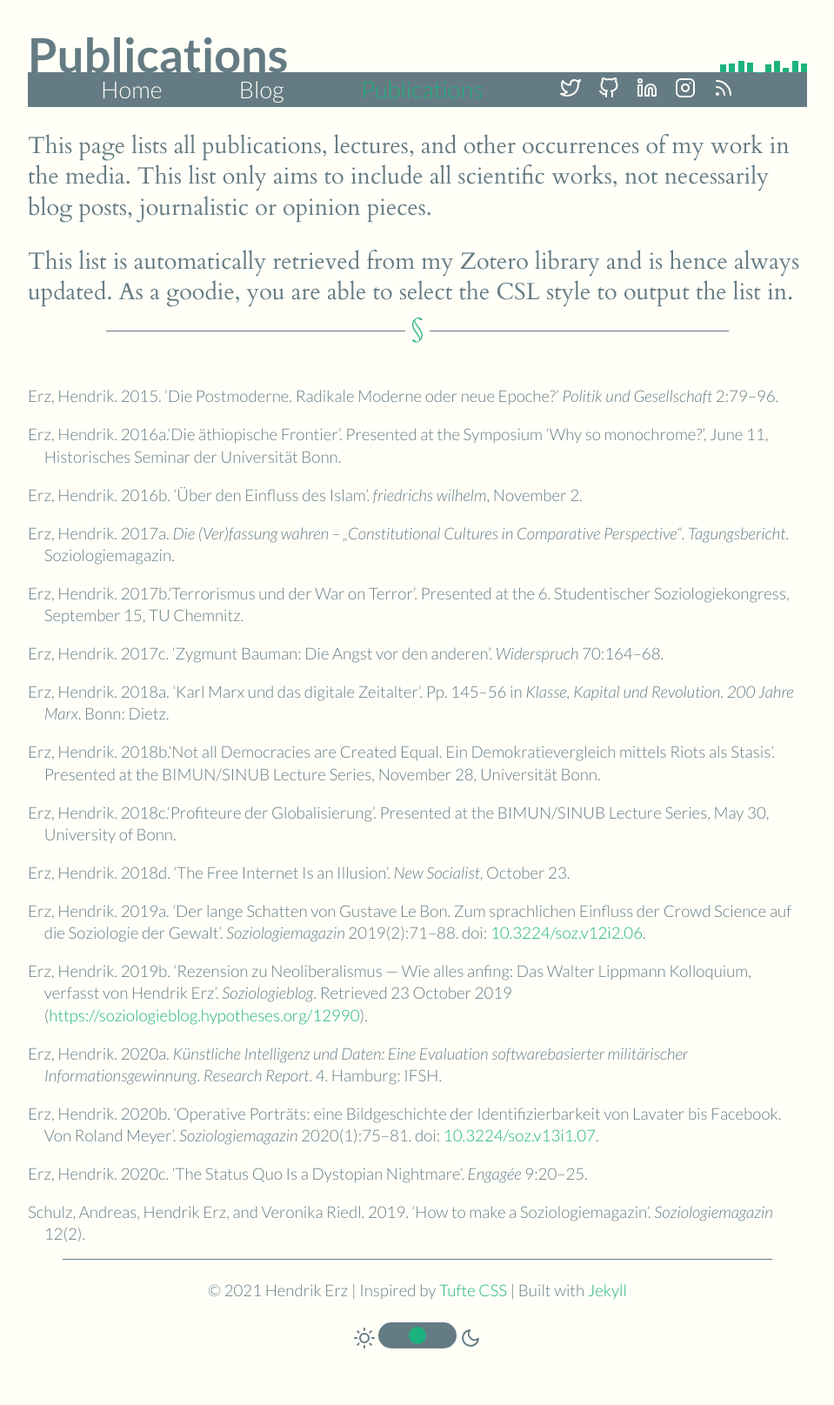
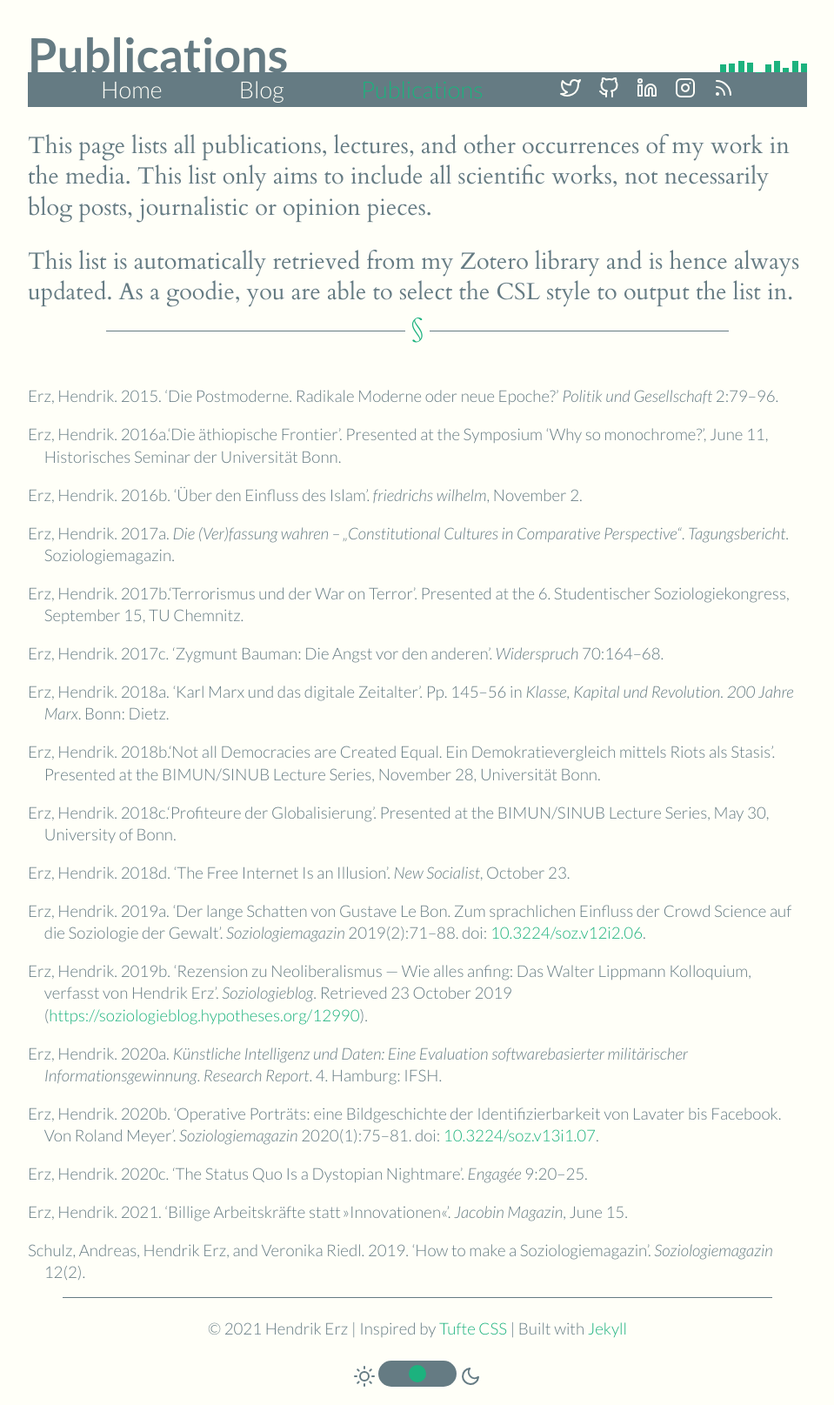
Before and after one commit to nathanlesage/homepage, a Jekyll site: the page built from publications/index.html, in a window 1280 px wide. Shown: the whole page at 87% size, without its empty margins (160-1119 px from the left). Built offline with Jekyll 4.4.1, drawn with Linux system fonts in a browser that asks for light colours; nearby versions of some CDN libraries; before the commit the page ends 1571 px from its top, so only the background shows below that.

Commit message:
Update publications

```diff
--- a/_includes/publications.html
+++ b/_includes/publications.html
@@ -15,5 +15,6 @@
   <div class="csl-entry" style="margin-bottom: 1em;">Erz, Hendrik. 2020a. <i>K&#xFC;nstliche Intelligenz und Daten: Eine Evaluation softwarebasierter milit&#xE4;rischer Informationsgewinnung</i>. <i>Research Report</i>. 4. Hamburg: IFSH.</div>
   <div class="csl-entry" style="margin-bottom: 1em;">Erz, Hendrik. 2020b. &#x2018;Operative Portr&#xE4;ts: eine Bildgeschichte der Identifizierbarkeit von Lavater bis Facebook. Von Roland Meyer&#x2019;. <i>Soziologiemagazin</i> 2020(1):75&#x2013;81. doi: <a href="https://doi.org/10.3224/soz.v13i1.07">10.3224/soz.v13i1.07</a>.</div>
   <div class="csl-entry" style="margin-bottom: 1em;">Erz, Hendrik. 2020c. &#x2018;The Status Quo Is a Dystopian Nightmare&#x2019;. <i>Engag&#xE9;e</i> 9:20&#x2013;25.</div>
+  <div class="csl-entry" style="margin-bottom: 1em;">Erz, Hendrik. 2021. &#x2018;Billige Arbeitskr&#xE4;fte statt&#x202F;&#xBB;Innovationen&#xAB;&#x2019;. <i>Jacobin Magazin</i>, June 15.</div>
   <div class="csl-entry">Schulz, Andreas, Hendrik Erz, and Veronika Riedl. 2019. &#x2018;How to make a Soziologiemagazin&#x2019;. <i>Soziologiemagazin</i> 12(2).</div>
 </div>
```
